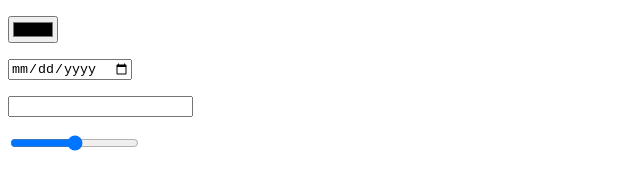
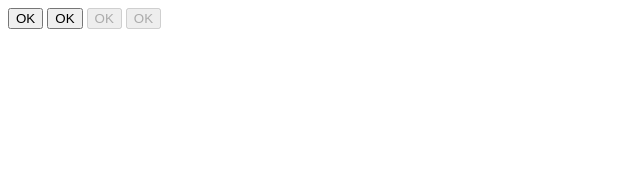
Before and after one commit to hinapupil/HTML_Practice, a plain HTML site: page index.html in a window 1280 px wide. Shown: the whole page, without its empty margins (0-640 px from the left). Drawn offline with Linux system fonts and the light colour scheme.

Commit message:
button tags

```diff
--- a/index.html
+++ b/index.html
@@ -5,9 +5,10 @@
   <title>hinapupil.com</title>
 </head>
 <body>
-  <p><input type="color"></p>
-  <p><input type="date"></p>
-  <p><input type="number"></p>
-  <p><input type="range"></p>
+  <input type="button" value="OK">
+  <button>OK</button>
+
+  <input type="button" value="OK" disabled>
+  <button disabled>OK</button>
 </body>
 </html>
```
